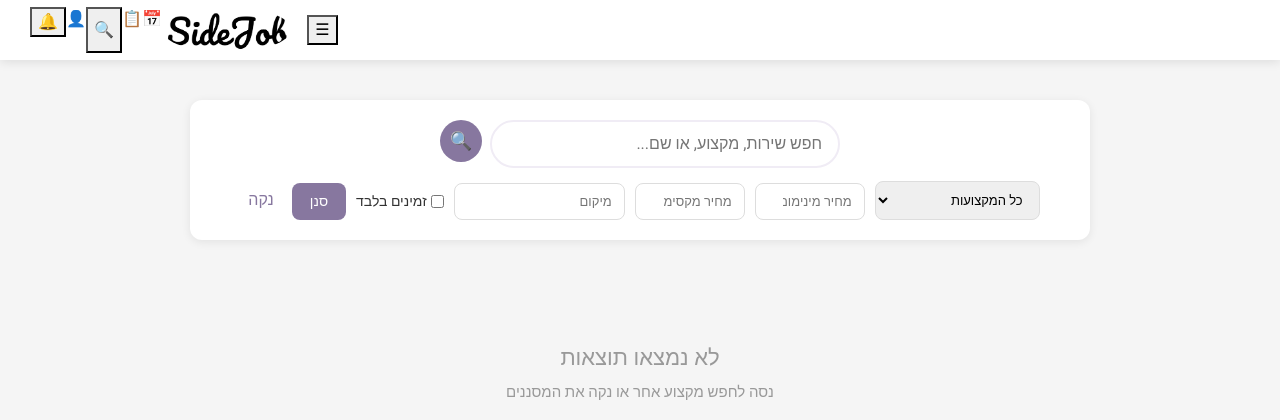
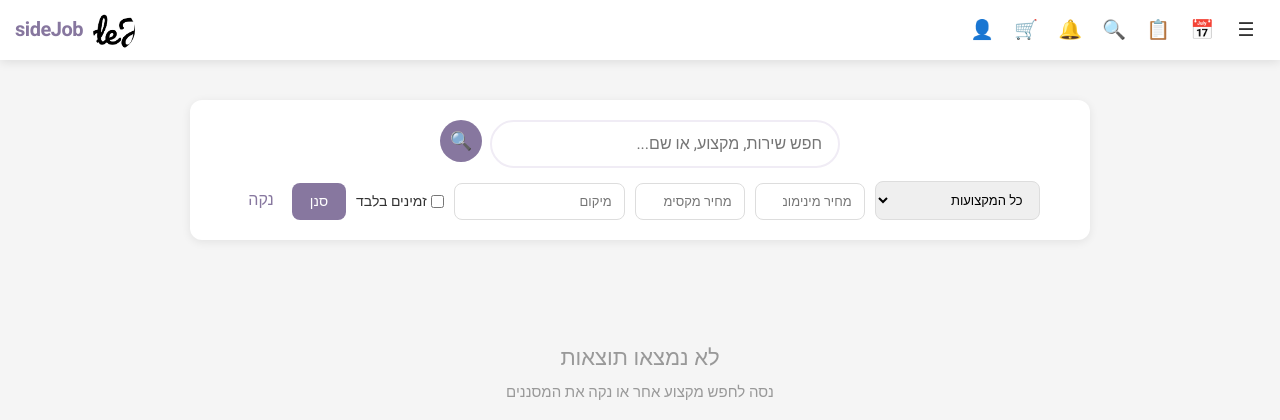
Before and after one commit to soul-odiz/sidejob, a Flask app: page / in a window 1280 px wide. Shown: the top 420 px of the page. Run offline with Flask 3, Linux system fonts and the light colour scheme; a user stored in the database is signed in; data that the repository does not hold is empty; some libraries are stand-ins or nearby versions.

Commit message:
Fix topbar icons and sidebar — new nav-btn style, overlay closes on outside click, logo+text branding

```diff
--- a/static/styles.css
+++ b/static/styles.css
@@ -61,13 +61,16 @@ a:hover { color: var(--primary-dark); }
     to { transform: translateY(0); opacity: 1; }
 }
 
-/* ========== HEADER & NAV ========== */
+/* ========== HEADER & TOPBAR ========== */
 header {
     position: fixed;
     top: 0;
     left: 0;
     right: 0;
     z-index: 5000;
+}
+
+.topbar {
     background: var(--white);
     box-shadow: 0 2px 10px rgba(0,0,0,0.1);
     height: 60px;
@@ -77,58 +80,94 @@ header {
     padding: 0 15px;
 }
 
-.logo {
-    height: 45px;
-    width: auto;
+.topbar-left {
+    display: flex;
+    align-items: center;
+    gap: 6px;
+}
+
+.topbar-logo {
+    display: flex;
+    align-items: center;
+    gap: 10px;
+    text-decoration: none;
+    color: var(--dark);
+}
+
+.logo-img {
+    height: 42px;
+    width: 42px;
     border-radius: 50%;
     object-fit: cover;
 }
 
-.nav-left { display: flex; align-items: center; gap: 8px; }
-.nav-right { display: flex; align-items: center; gap: 8px; }
+.logo-text {
+    font-size: 20px;
+    font-weight: 700;
+    color: var(--primary);
+    letter-spacing: -0.5px;
+}
 
 .nav-btn {
     width: 38px;
     height: 38px;
     border: none;
     border-radius: 50%;
-    background: var(--primary-bg);
-    color: var(--primary-dark);
-    font-size: 18px;
+    background: transparent;
+    color: var(--dark);
+    font-size: 19px;
     cursor: pointer;
     display: flex;
     align-items: center;
     justify-content: center;
     transition: var(--transition);
     text-decoration: none;
+    position: relative;
 }
 .nav-btn:hover {
-    background: var(--primary);
-    color: var(--white);
-    transform: scale(1.05);
+    background: var(--primary-bg);
+    color: var(--primary-dark);
+    transform: scale(1.08);
 }
-.nav-btn.active { background: var(--primary); color: var(--white); }
 
-.notification-badge {
-    position: relative;
-}
-.notification-badge .badge {
+/* Notification badge on bell icon */
+.notification-btn { position: relative; }
+.notif-badge {
     position: absolute;
-    top: -5px;
-    left: -5px;
+    top: 2px;
+    right: 2px;
     background: var(--danger);
     color: white;
-    padding: 2px 6px;
+    font-size: 10px;
+    font-weight: 700;
+    min-width: 16px;
+    height: 16px;
     border-radius: 50%;
-    font-size: 10px;
-    min-width: 18px;
-    height: 18px;
-    display: flex;
+    display: none;
     align-items: center;
     justify-content: center;
+    line-height: 1;
+    padding: 0 3px;
 }
 
 /* ========== SIDENAV ========== */
+.sidenav-overlay {
+    position: fixed;
+    top: 0;
+    left: 0;
+    right: 0;
+    bottom: 0;
+    background: rgba(0,0,0,0.45);
+    z-index: 5500;
+    display: none;
+    opacity: 0;
+    transition: opacity 0.3s ease;
+}
+.sidenav-overlay.open {
+    display: block;
+    opacity: 1;
+}
+
 .sidenav {
     position: fixed;
     top: 0;
--- a/templates/base.html
+++ b/templates/base.html
@@ -31,7 +31,37 @@
     </div>
 
     <header>
+        <!-- ===== TOP BAR ===== -->
+        <div class="topbar">
+            <div class="topbar-left">
+                <button class="nav-btn openbtn" onclick="toggleNav()" title="תפריט">☰</button>
+                {% if 'user_id' in session %}
+                <a href="{{ url_for('my_bookings') }}" class="nav-btn" title="ההזמנות שלי">📅</a>
+                <a href="{{ url_for('errands') }}" class="nav-btn" title="משימות">📋</a>
+                <button onclick="toggleSearch()" class="nav-btn" title="חיפוש">🔍</button>
+                <a href="{{ url_for('notifications') }}" class="nav-btn notification-btn" title="התראות">
+                    🔔
+                    <span id="unread-badge" class="notif-badge"></span>
+                </a>
+                <a href="{{ url_for('cart') }}" class="nav-btn" title="עגלה">🛒</a>
+                <a href="{{ url_for('edit_user') }}" class="nav-btn" title="פרופיל">👤</a>
+                {% else %}
+                <a href="{{ url_for('signup') }}" class="nav-btn" title="הרשמה">📝</a>
+                <a href="{{ url_for('login') }}" class="nav-btn" title="התחברות">🔑</a>
+                {% endif %}
+            </div>
+            <a href="{{ url_for('index') }}" class="topbar-logo">
+                <img src="{{ url_for('static', filename='logo.jpeg') }}" alt="sideJob" class="logo-img">
+                <span class="logo-text">sideJob</span>
+            </a>
+        </div>
+
+        <!-- ===== SIDEBAR OVERLAY ===== -->
+        <div class="sidenav-overlay" id="sidenav-overlay" onclick="toggleNav()"></div>
+
+        <!-- ===== SIDEBAR ===== -->
         <div class="sidenav" id="mySidenav">
+            <button class="sidenav-close" onclick="toggleNav()">&times;</button>
             <ul>
                 <li><a href="{{ url_for('index') }}">🏠 דף הבית</a></li>
                 <li><a href="{{ url_for('errands') }}">📋 משימות</a></li>
@@ -47,28 +77,9 @@
                     {% if session.get('is_crew_member') %}
                     <li><a href="{{ url_for('crew_member_profile', crew_member_id=session.get('crew_member_id')) }}">⭐ הפרופיל שלי</a></li>
                     {% endif %}
-                <li><a href="{{ url_for('logout') }}">🚪 התנתקות</a></li>
+                <li class="sidenav-logout"><a href="{{ url_for('logout') }}">🚪 התנתקות</a></li>
                 {% endif %}
-                <li><a href="#" class="closebtn" onclick="toggleNav()">&times;</a></li>
             </ul>
-        </div>
-
-        <div class="container-fluid d-flex justify-content-end">
-            <div class="navbar">
-                <button class="openbtn" onclick="toggleNav()">☰</button>
-            </div>
-            <a href="{{ url_for('index') }}"><img src="{{ url_for('static', filename='logo.jpeg') }}" alt="Logo" class="logo"></a>
-
-            {% if 'user_id' in session %}
-            <a href="{{ url_for('my_bookings') }}" class="nav-icon-btn bookings-btn" title="ההזמנות שלי">📅</a>
-            <a href="{{ url_for('errands') }}" class="nav-icon-btn errands-btn" title="משימות">📋</a>
-            <button onclick="toggleSearch()" class="nav-icon-btn search-btn" title="חיפוש">🔍</button>
-            <a href="{{ url_for('edit_user') }}" class="nav-icon-btn user-profile-btn" title="פרופיל">👤</a>
-            <div class="notification-badge">
-                <button onclick="toggleNotifications()" class="nav-icon-btn notification-button" title="התראות">🔔</button>
-                <span class="badge" id="unread-badge" style="display:none;">0</span>
-            </div>
-            {% endif %}
         </div>
 
         <div class="notify" id="notifyDiv"></div>
@@ -97,16 +108,9 @@
             var isOpen = sidenav.classList.contains("open");
             if (isOpen) {
                 sidenav.classList.remove("open");
-                if (overlay) overlay.classList.remove("open");
+                overlay.classList.remove("open");
             } else {
                 sidenav.classList.add("open");
-                if (!overlay) {
-                    overlay = document.createElement("div");
-                    overlay.id = "sidenav-overlay";
-                    overlay.className = "sidenav-overlay";
-                    overlay.onclick = toggleNav;
-                    document.body.appendChild(overlay);
-                }
                 overlay.classList.add("open");
             }
         }
```
Also changed, not shown: other parts of static/styles.css (+27 -25 lines).
